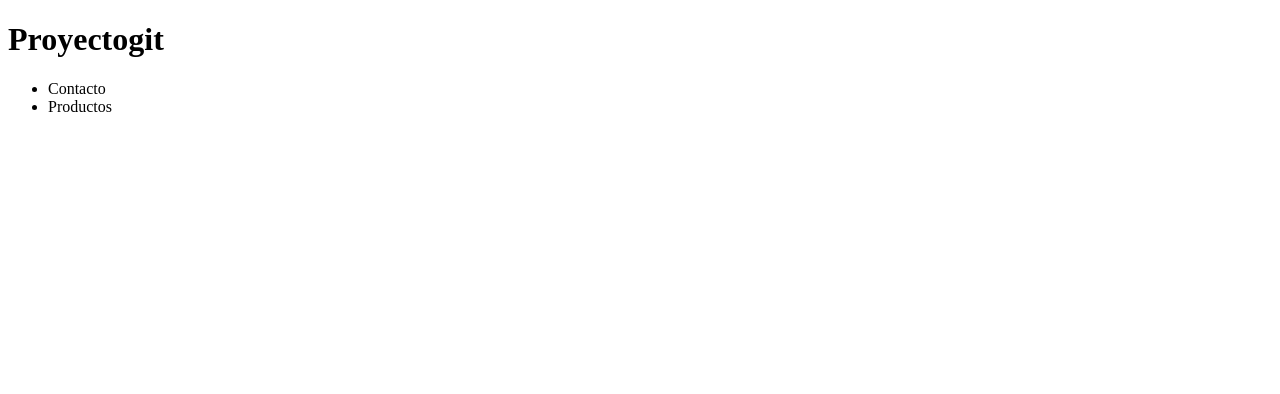
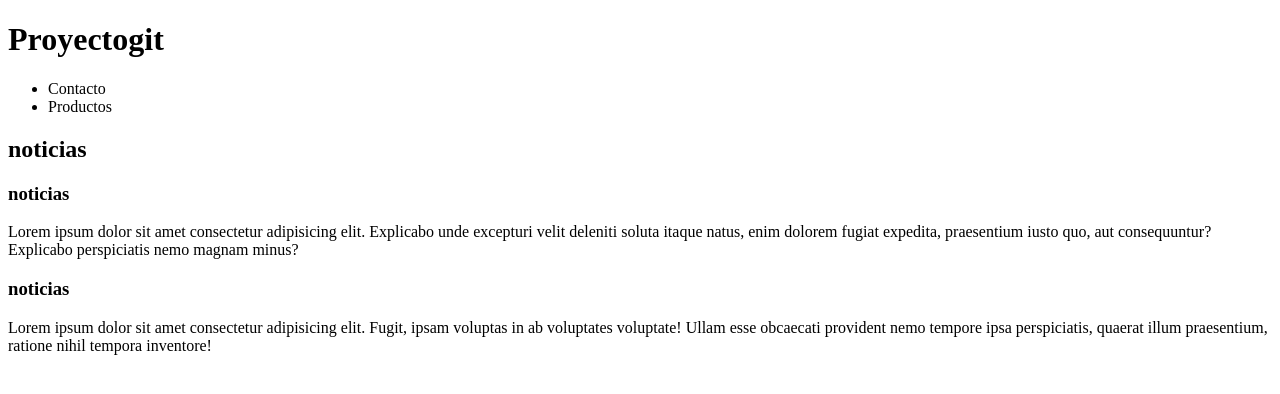
Before and after one commit to Maurobale12/proyectogit4625, a plain HTML site: page index.html in a window 1280 px wide. Drawn offline with Linux system fonts and the light colour scheme.

```diff
--- a/index.html
+++ b/index.html
@@ -16,6 +16,18 @@
             </ul>
         </nav>
 
+        <section>
+            <h2>noticias</h2>
+            <article>
+                <h3>noticias</h3>
+                <p>Lorem ipsum dolor sit amet consectetur adipisicing elit. Explicabo unde excepturi velit deleniti soluta itaque natus, enim dolorem fugiat expedita, praesentium iusto quo, aut consequuntur? Explicabo perspiciatis nemo magnam minus?</p>
+            </article>
+            <article>
+                <h3>noticias</h3>
+                <p>Lorem ipsum dolor sit amet consectetur adipisicing elit. Fugit, ipsam voluptas in ab voluptates voluptate! Ullam esse obcaecati provident nemo tempore ipsa perspiciatis, quaerat illum praesentium, ratione nihil tempora inventore!</p>
+            </article>
+        </section>
+
     </header>
 
 </body>
```
